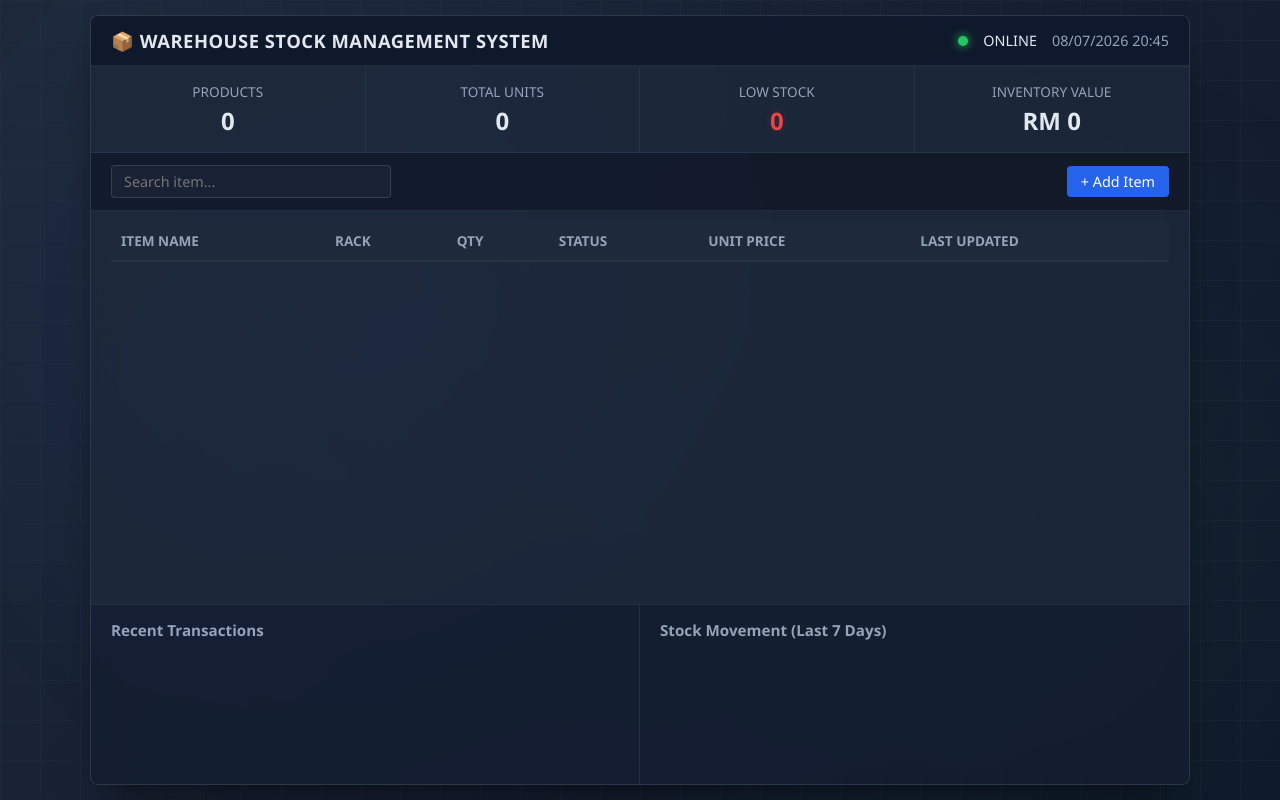
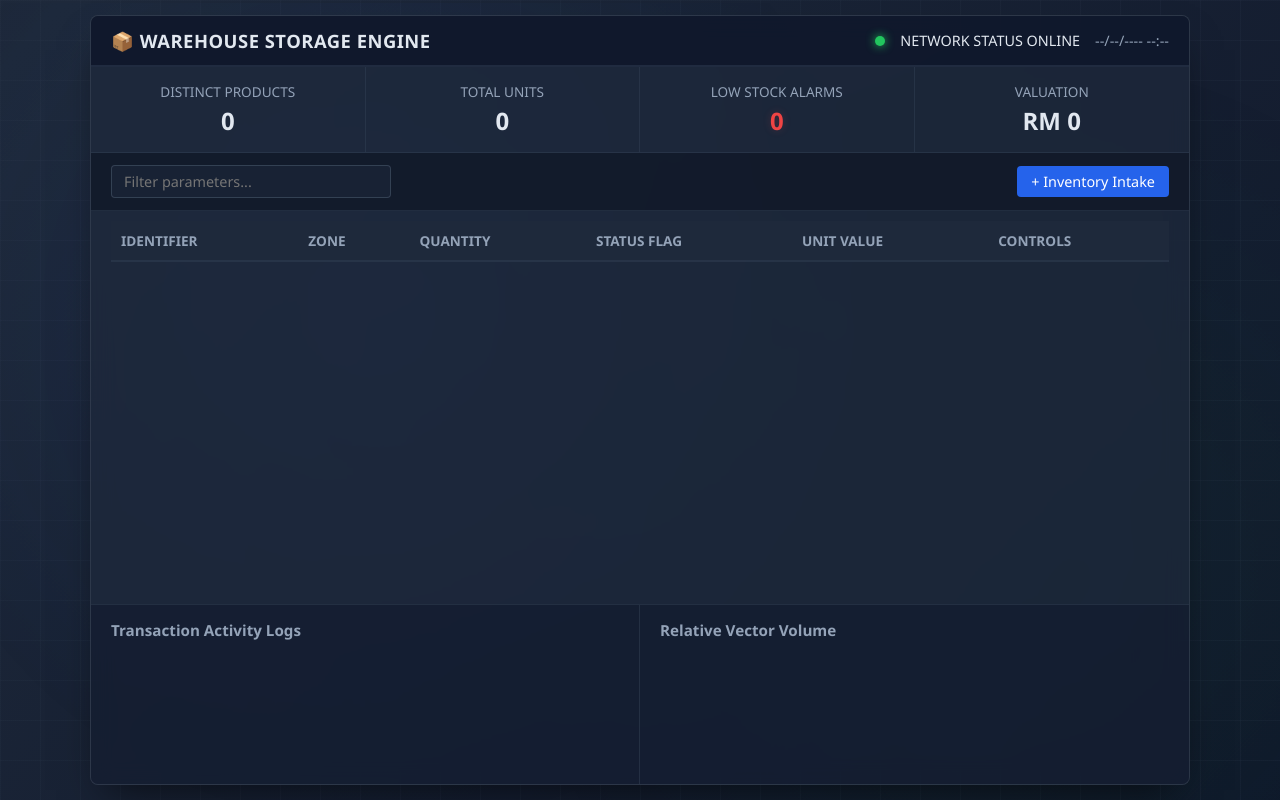
Before and after one commit to alfeezul06-lgtm/iot-tracking-server, a website: page public/index.html in a window 1280 px wide. Drawn offline with Linux system fonts and the light colour scheme.

Commit message:
Update index.html

```diff
--- a/public/index.html
+++ b/public/index.html
@@ -3,23 +3,23 @@
 <head>
     <meta charset="UTF-8">
     <meta name="viewport" content="width=device-width, initial-scale=1.0">
-    <title>Warehouse Stock Management System</title>
+    <title>Warehouse Tracking Core</title>
     <link rel="stylesheet" href="style.css">
 </head>
 <body>
 
 <div class="dashboard">
     <header class="header">
-        <div class="brand">📦 WAREHOUSE STOCK MANAGEMENT SYSTEM</div>
+        <div class="brand">📦 WAREHOUSE STORAGE ENGINE</div>
         <div class="system-status">
-            <span class="status-indicator"></span> ONLINE
-            <span id="live-time" class="timestamp">08/07/2026 20:45</span>
+            <span class="status-indicator"></span> NETWORK STATUS ONLINE
+            <span id="live-time" class="timestamp">--/--/---- --:--</span>
         </div>
     </header>
 
     <div class="metrics-grid">
         <div class="metric-box">
-            <span class="label">Products</span>
+            <span class="label">Distinct Products</span>
             <h2 id="total-products">0</h2>
         </div>
         <div class="metric-box">
@@ -27,48 +27,44 @@
             <h2 id="total-units">0</h2>
         </div>
         <div class="metric-box">
-            <span class="label">Low Stock</span>
+            <span class="label">Low Stock Alarms</span>
             <h2 id="low-stock" class="text-low">0</h2>
         </div>
         <div class="metric-box">
-            <span class="label">Inventory Value</span>
+            <span class="label">Valuation</span>
             <h2 id="inv-value">RM 0</h2>
         </div>
     </div>
 
     <div class="action-bar">
-        <input type="text" id="search-bar" placeholder="Search item...">
-        <button class="btn-add" onclick="addItem()">+ Add Item</button>
+        <input type="text" id="search-bar" placeholder="Filter parameters...">
+        <button class="btn-add" onclick="addItem()">+ Inventory Intake</button>
     </div>
 
     <div class="table-container">
         <table class="stock-table">
             <thead>
                 <tr>
-                    <th>Item Name</th>
-                    <th>Rack</th>
-                    <th>Qty</th>
-                    <th>Status</th>
-                    <th>Unit Price</th>
-                    <th>Last Updated</th>
+                    <th>Identifier</th>
+                    <th>Zone</th>
+                    <th>Quantity</th>
+                    <th>Status Flag</th>
+                    <th>Unit Value</th>
+                    <th>Controls</th>
                 </tr>
             </thead>
-            <tbody id="stock-tbody">
-                </tbody>
+            <tbody id="stock-tbody"></tbody>
         </table>
     </div>
 
     <div class="lower-grid">
         <div class="panel">
-            <h3>Recent Transactions</h3>
-            <div id="transactions-list" class="list-container">
-                </div>
+            <h3>Transaction Activity Logs</h3>
+            <div id="transactions-list" class="list-container"></div>
         </div>
-
         <div class="panel">
-            <h3>Stock Movement (Last 7 Days)</h3>
-            <div id="chart-box" class="chart-container">
-                </div>
+            <h3>Relative Vector Volume</h3>
+            <div id="chart-box" class="chart-container"></div>
         </div>
     </div>
 </div>
```
